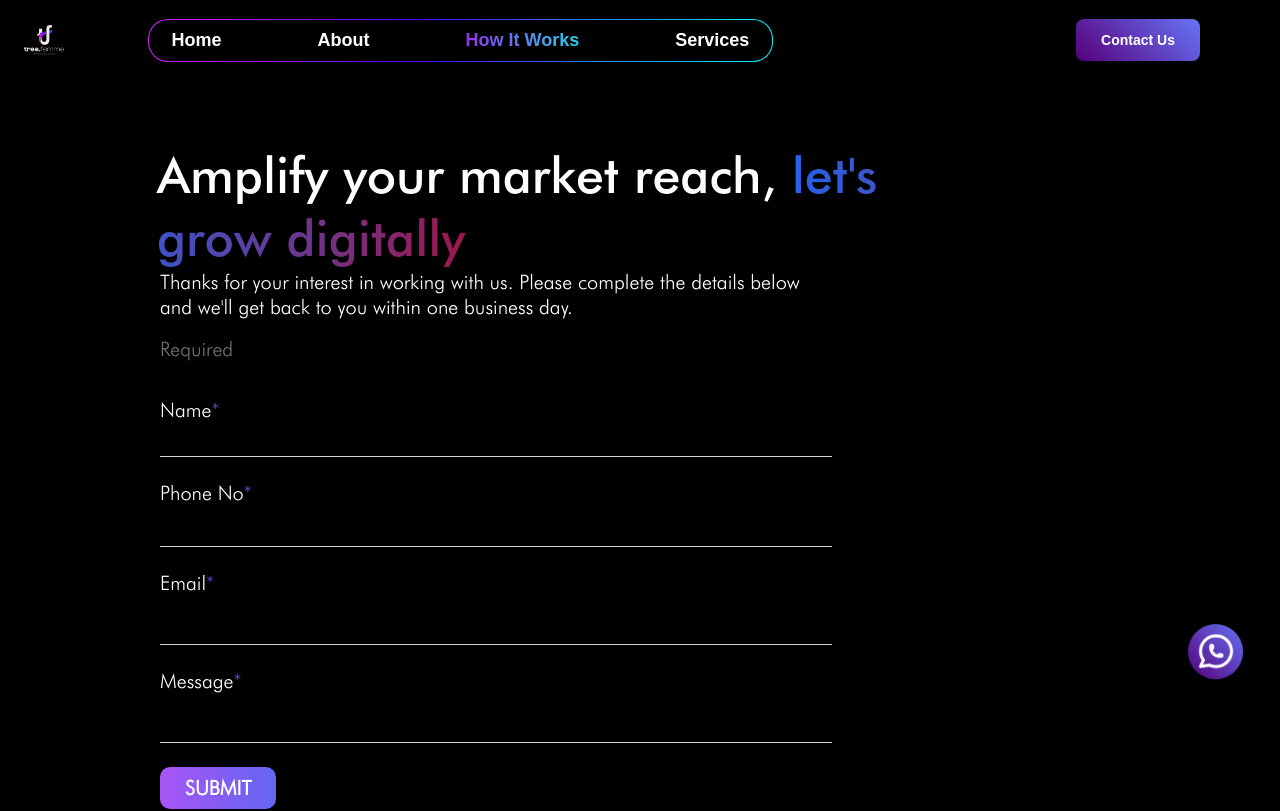
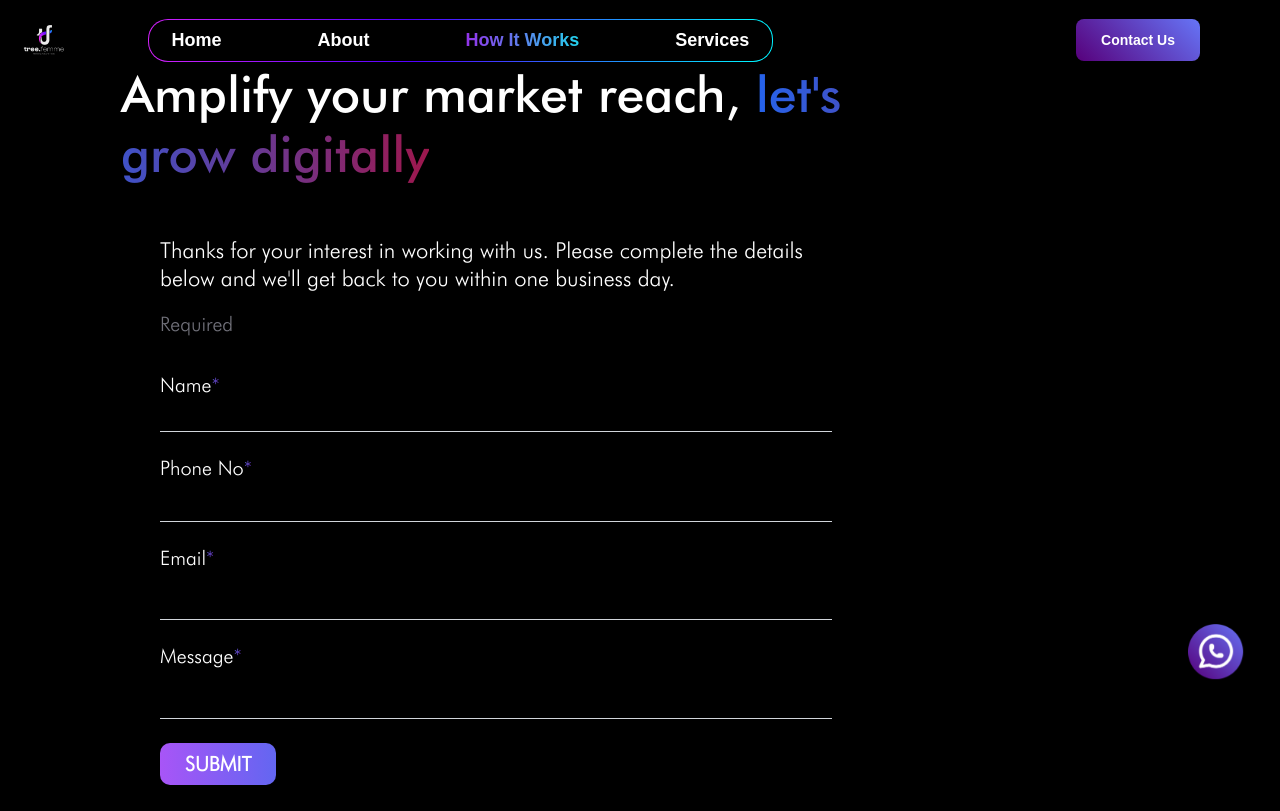
Before and after one commit to Sheethaljoy/treewebsite, a React (Vite) app: page /howitworks in a window 1280 px wide. Shown: the top 811 px of the page. Built offline with nearby package versions, Linux system fonts and the light colour scheme.

Commit message:
update form

```diff
--- a/src/components/HowItWorks/index.jsx
+++ b/src/components/HowItWorks/index.jsx
@@ -51,22 +51,35 @@ const HowItWorks = () => {
     };
   return (
     <>
-      <div className=" bg-black text-white mr-72 mt-20">
+      <div className="bg-black text-white lg:mr-72 -mt-10 sm:-mt-10">
       {/* Main Section */}
-        <main className="flex flex-col items-center text-center py-16 -mt-20">
-          <div className="w-[678px] h-[110px]">
-          <h1 className="text-[50px] font-[500] leading-[63.15px] text-left font-futuraMedium mb-8 whitespace-nowrap">
+      <main className="flex flex-col items-center text-center py-16 lg:-mt-20">
+        <div className="w-[90%] sm:w-[500px] md:w-[600px] lg:w-[678px] xl:w-[750px] h-auto">
+          <h1 className="text-[30px] sm:text-[35px] md:text-[40px] lg:text-[50px] font-[500] leading-[1.2] sm:-mr-24 text-left font-futuraMedium mb-8 whitespace-nowrap">
             Amplify your market reach,{" "}
-  <span className="text-transparent bg-clip-text bg-gradient-to-r from-blue-600 to-pink-800 whitespace-nowrap">
-    let's <br/>grow digitally
+            <span className="text-transparent bg-clip-text bg-gradient-to-r from-blue-600 to-pink-800">
+              let's <br /> grow digitally
             </span>
           </h1>
+        </div>
 
-          </div>
-          <p className="font-futuraLight text-[20px] font-[300] leading-[25.46px] text-left mt-4 mb-4 max-w-2xl">
-            Thanks for your interest in working with us. Please complete the
-            details below and we'll get back to you within one business day.
+        <p
+  className="
+    font-futuraLight
+    text-[14px] sm:text-[16px] md:text-[18px] lg:text-[20px] xl:text-[22px]
+    font-[300]
+    leading-[20px] sm:leading-[22px] md:leading-[24px] lg:leading-[25.46px] xl:leading-[28px]
+    text-left
+    mt-2 sm:mt-3 md:mt-4 lg:mt-5
+    mb-2 sm:mb-3 md:mb-4 lg:mb-5
+    max-w-sm sm:max-w-md md:max-w-lg lg:max-w-xl xl:max-w-2xl
+  "
+>
+  Thanks for your interest in working with us. Please complete the details below and we'll get back to you within one business day.
 </p>
+
+
+
         {/* WhatsApp Floating Icon */}
         <div className="fixed right-5 bottom-12 w-[72px] sm:w-[72px] h-[72px] sm:h-[72px]">
           <a href="https://wa.me/9074429360">
@@ -79,15 +92,15 @@ const HowItWorks = () => {
         </div>
 
         {/* Contact Form */}
-          <form className="w-full max-w-2xl text-left ml-0">
-            <p className="mb-9 text-left text-[20px] font-[500] font-futuraLight leading-[25.26px] font-futura text-zinc-500 ">
+        <form className="w-full max-w-2xl text-left ml-0" onSubmit={handleSubmit}>
+          <p className="mb-9 text-left text-[20px] font-[500] font-futuraLight leading-[25.26px] text-zinc-500">
             Required
           </p>
 
           <div className="mb-6">
-              <label className="block mb-2 font-futuraLight items-center font-[500] text-[20px] leading-[25.26px] text-left">
+            <label className="block mb-2 font-futuraLight font-[500] text-[20px] leading-[25.26px] text-left">
               Name
-                <span className="font-futuraLight text-[20px] font-[500] leading-[25.26px] text-left bg-gradient-to-br from-[#6675F7] to-[#57007B] bg-clip-text text-transparent">
+              <span className="font-futuraLight text-[20px] font-[500] bg-gradient-to-br from-[#6675F7] to-[#57007B] bg-clip-text text-transparent">
                 *
               </span>
             </label>
@@ -100,14 +113,14 @@ const HowItWorks = () => {
               required
             />
           </div>
+
           <div className="mb-6">
-              <label className="items-center font-futuraLight text-[20px] leading-[25.26px] text-left">
+            <label className="font-futuraLight text-[20px] leading-[25.26px] text-left">
               Phone No
-                <span className="font-futuraLight text-[20px] font-medium leading-[25.26px] bg-gradient-to-br from-[#6675F7] to-[#57007B] bg-clip-text text-transparent">
+              <span className="font-futuraLight text-[20px] font-medium bg-gradient-to-br from-[#6675F7] to-[#57007B] bg-clip-text text-transparent">
                 *
               </span>
             </label>
-
             <input
               className="w-full px-4 py-2 border-b border-gray-300 bg-transparent focus:outline-none focus:ring-0 focus:border-purple-500"
               type="tel"
@@ -119,26 +132,26 @@ const HowItWorks = () => {
           </div>
 
           <div className="mb-6">
-              <label className="block mb-2 font-futuraLight items-center font-[500] text-[20px] leading-[25.26px] text-left ">
+            <label className="block mb-2 font-futuraLight font-[500] text-[20px] leading-[25.26px] text-left">
               Email
-                <span className="font-futuraLight text-[20px] font-medium leading-[25.26px] text-left bg-gradient-to-br from-[#6675F7] to-[#57007B] bg-clip-text text-transparent">
+              <span className="font-futuraLight text-[20px] font-medium bg-gradient-to-br from-[#6675F7] to-[#57007B] bg-clip-text text-transparent">
                 *
               </span>
             </label>
             <input
               className="w-full px-4 py-2 border-b border-gray-300 bg-transparent focus:outline-none focus:ring-0 focus:border-purple-500"
               type="email"
+              name="email"
               required
-                name="email"
               value={formData.email}
               onChange={handleInputChange}
-
             />
           </div>
+
           <div className="mb-6">
-              <label className="block mb-2 font-futuraLight items-center gap-[10px] font-[500] text-[20px] leading-[25.26px] text-left">
+            <label className="block mb-2 font-futuraLight font-[500] text-[20px] leading-[25.26px] text-left">
               Message
-                <span className="font-futuraLight text-[20px] font-medium leading-[25.26px] text-left bg-gradient-to-br from-[#6675F7] to-[#57007B] bg-clip-text text-transparent">
+              <span className="font-futuraLight text-[20px] font-medium bg-gradient-to-br from-[#6675F7] to-[#57007B] bg-clip-text text-transparent">
                 *
               </span>
             </label>
@@ -146,9 +159,11 @@ const HowItWorks = () => {
               name="message"
               value={formData.message}
               onChange={handleInputChange}
-            className="w-full px-4 py-2 border-b border-gray-300 bg-transparent focus:outline-none focus:ring-0 focus:border-purple-500" />
+              className="w-full px-4 py-2 border-b border-gray-300 bg-transparent focus:outline-none focus:ring-0 focus:border-purple-500"
+            />
           </div>
-            <button onClick ={handleSubmit}className="bg-gradient-to-r from-purple-500 to-indigo-500 text-white py-[14px] px-[25px] rounded-[10px] text-center text-[20px] font-[700] text[20px] leading-[14px] font-futuraLight">
+
+          <button type="submit" className="bg-gradient-to-r from-purple-500 to-indigo-500 text-white py-[14px] px-[25px] rounded-[10px] text-center text-[20px] font-[700] leading-[14px] font-futuraLight">
             SUBMIT
           </button>
         </form>
```
Lines whose indentation alone changed are shown as unchanged.
